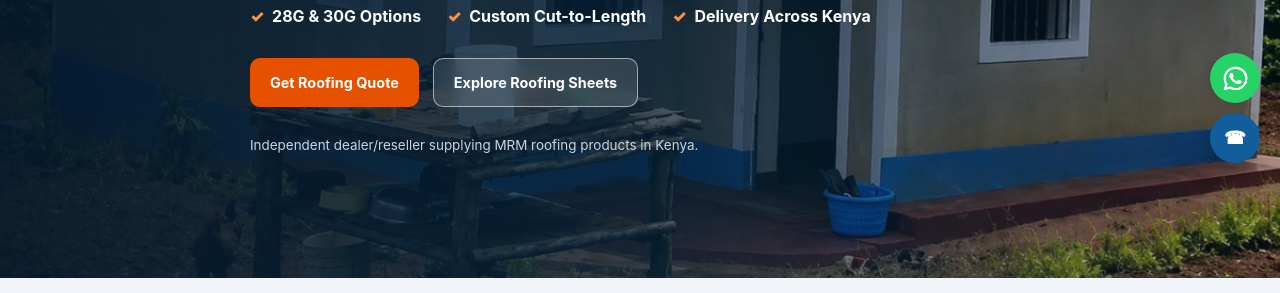
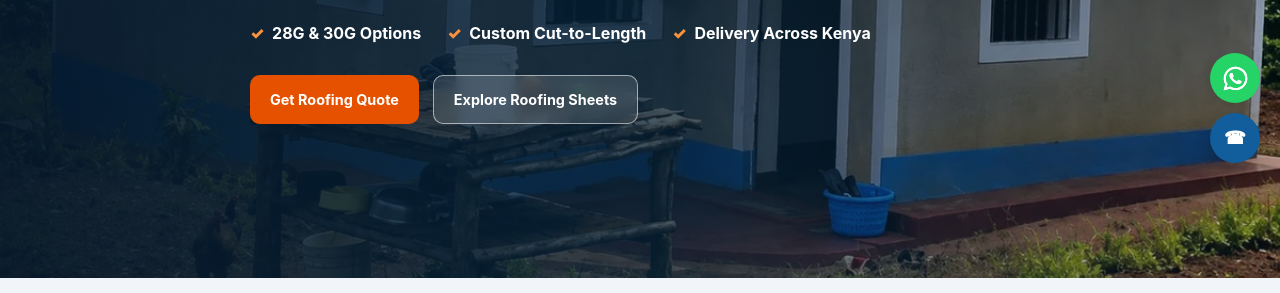
Before and after one commit to victor-kibet-cybersecurity-guy/mrm2, a website: page index.html in a window 1280 px wide. Shown: the part 487-780 px from the top of the page. Drawn offline with Linux system fonts and the light colour scheme.

Commit message:
update index.html

```diff
--- a/index.html
+++ b/index.html
@@ -126,7 +126,6 @@
           <a class="btn btn-orange" href="contact.html#smart-quote">Get Roofing Quote</a>
           <a class="btn btn-hero-secondary" href="products.html">Explore Roofing Sheets</a>
         </div>
-        <p class="dealer-note">Independent dealer/reseller supplying MRM roofing products in Kenya.</p>
       </div>
     </section>
 
```
